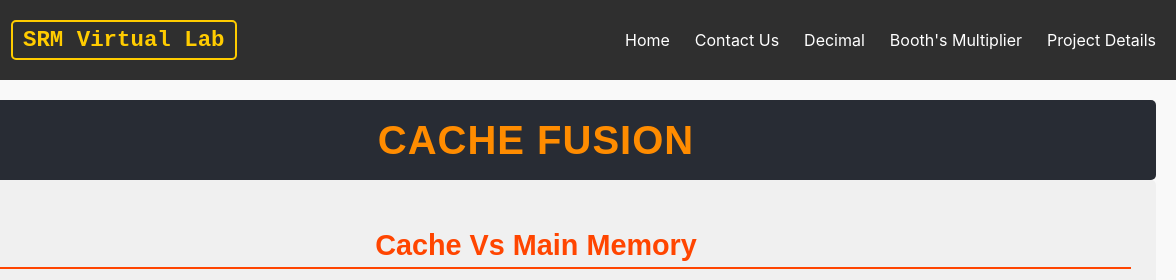
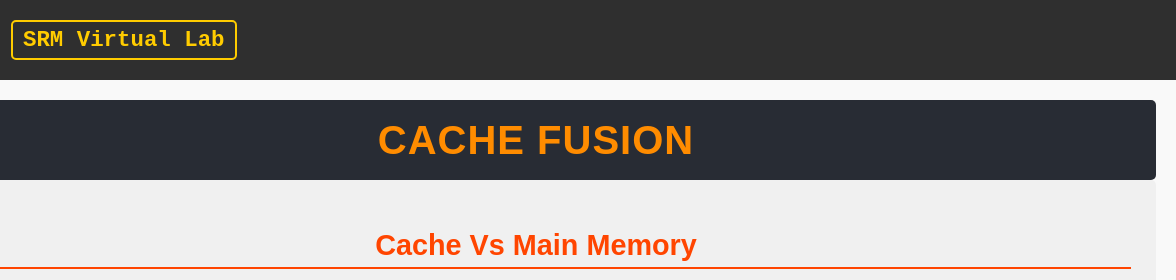
Before and after one commit to mvishok/cache-fusion, a plain HTML site: page index.html in a window 1280 px wide. Shown: the top 280 px of the page, 104-1280 px from the left. Drawn offline with Linux system fonts and the light colour scheme.

Commit message:
Remove unused navigation links from the navbar in index.html

```diff
--- a/index.html
+++ b/index.html
@@ -117,11 +117,6 @@
       <div class="navbar-title">SRM Virtual Lab</div>
     </div>
     <div class="navbar-links">
-      <a href="#">Home</a>
-      <a href="https://urcoa.netlify.app/ab">Contact Us</a>
-      <a href="https://urcoa.netlify.app/d">Decimal</a>
-      <a href="https://urcoa.netlify.app/booth">Booth's Multiplier</a>
-      <a href="https://urcoa.netlify.app/p">Project Details</a>
     </div>
   </div>
 
```
